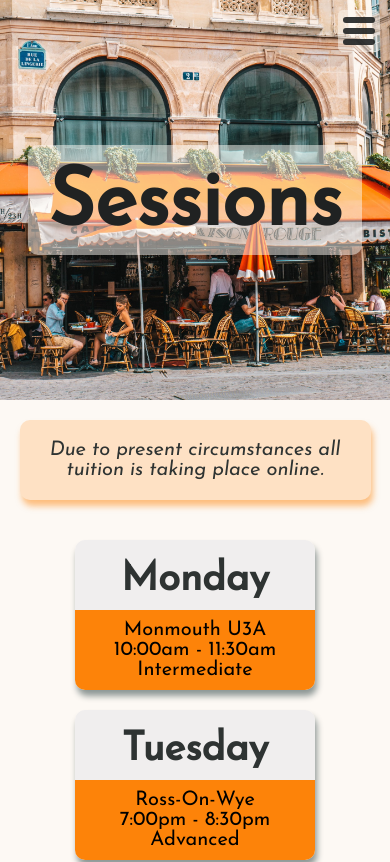
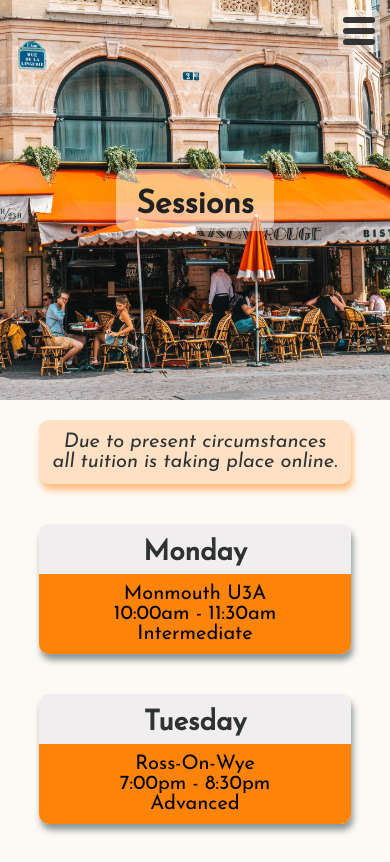
Before and after one commit to Velocima/ginnie-french, a Next.js app: page /sessions in a window 390 px wide. Shown: the top 862 px of the page. Built offline with nearby package versions, Linux system fonts and the light colour scheme.

Commit message:
sessions page made responsive for smaller displays

```diff
--- a/styles/sessions.module.css
+++ b/styles/sessions.module.css
@@ -78,3 +78,70 @@
 	text-align: center;
 	color: black;
 }
+
+@media screen and (max-width: 700px) {
+	.banner h1 {
+		font-size: 4rem;
+	}
+	.groups {
+		margin: 0;
+	}
+	.day h2 {
+		font-size: 2rem;
+	}
+	.day p,
+	.group p {
+		padding-left: 15px;
+		padding-right: 15px;
+	}
+	.group {
+		width: 200px;
+		margin: 20px;
+	}
+}
+
+@media screen and (max-width: 550px) {
+	.banner h1 {
+		font-size: 3rem;
+	}
+	.covid {
+		padding: 12px;
+	}
+	.group,
+	.covid {
+		width: 80vw;
+	}
+	.group p {
+		max-width: 100%;
+	}
+	.day {
+		height: 50px;
+		padding: 15px;
+	}
+	.day h2 {
+		font-size: 1.75rem;
+	}
+}
+@media screen and (max-width: 450px) {
+	.banner h1 {
+		font-size: 2rem;
+	}
+}
+
+@media screen and (max-height: 800px) {
+	.banner {
+		height: 50vh;
+		min-height: 280px;
+	}
+}
+
+@media screen and (max-height: 800px) and (max-width: 700px) {
+	.banner {
+		min-height: 230px;
+	}
+}
+@media screen and (max-height: 800px) and (max-width: 450px) {
+	.banner {
+		min-height: 180px;
+	}
+}
```
